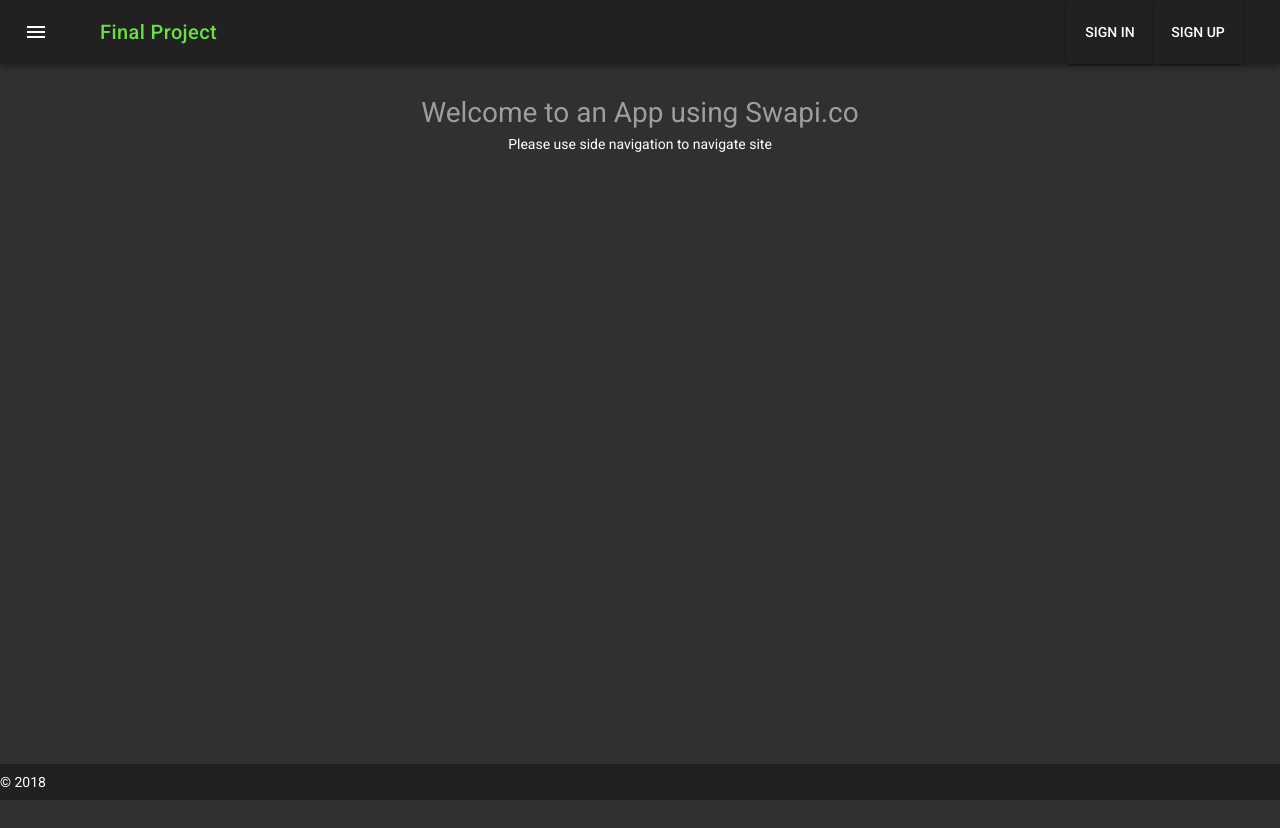
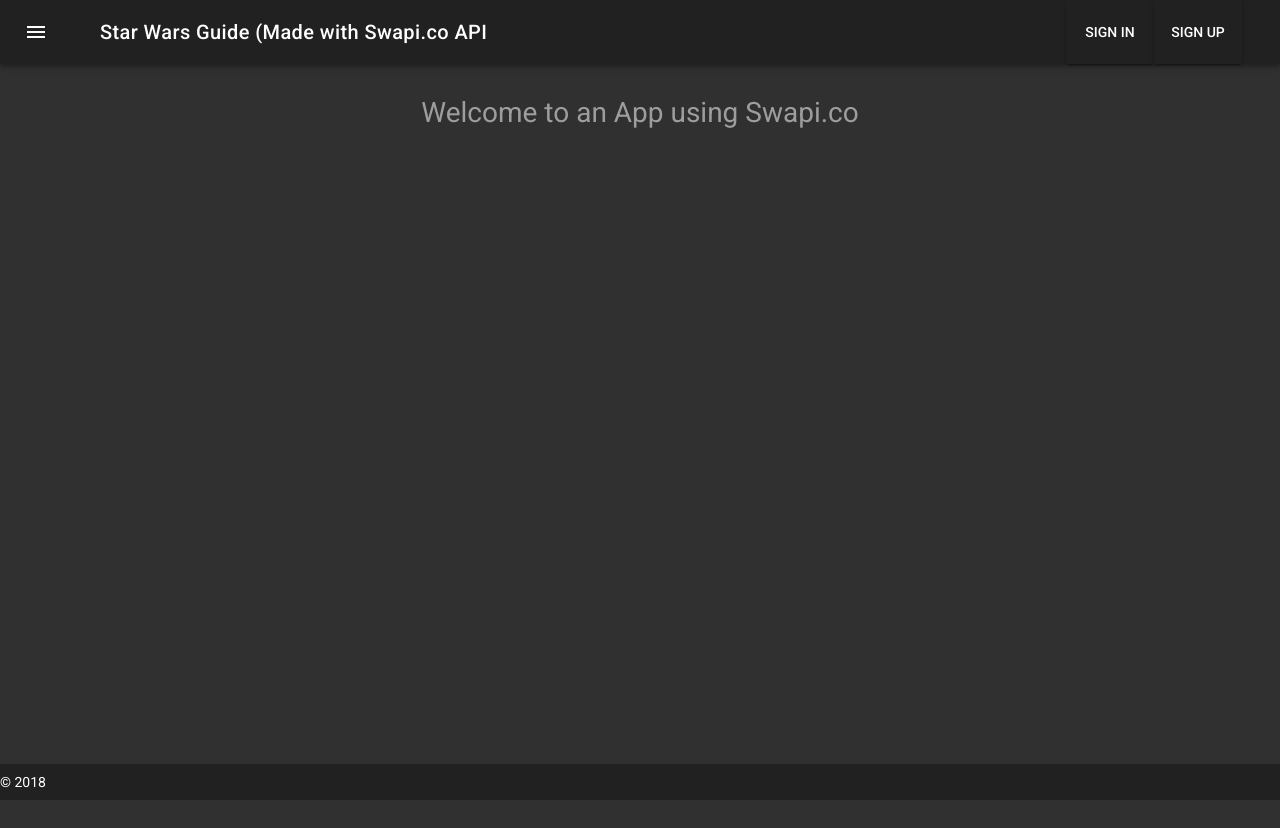
Before and after one commit to jashment/jordan-final-vue, a Vue app: page /#/ in a window 1280 px wide. Built offline with nearby package versions, Linux system fonts and the light colour scheme.

Commit message:
Changes to home and title

```diff
--- a/src/App.vue
+++ b/src/App.vue
@@ -40,7 +40,7 @@
       :clipped-left="clipped"
     >
       <v-toolbar-side-icon @click.stop="drawer = !drawer"></v-toolbar-side-icon>
-      <v-toolbar-title><router-link v-text="title" to="/" style="text-decoration: none;"></router-link></v-toolbar-title>
+      <v-toolbar-title><router-link v-text="title" to="/" style="text-decoration: none; color: white;"></router-link></v-toolbar-title>
       <v-spacer></v-spacer>
       <v-toolbar-items>
         <v-btn v-if="!auth" to="/login">Sign In</v-btn>
@@ -85,7 +85,7 @@ export default {
       miniVariant: false,
       right: true,
       rightDrawer: false,
-      title: 'Final Project',
+      title: 'Star Wars Guide (Made with Swapi.co API',
       filterText: ''
     }
   },
--- a/src/views/Home.vue
+++ b/src/views/Home.vue
@@ -5,7 +5,6 @@
 
           <div style="text-align: center;">
             <h1 class="animated infinite flash slower">Welcome to an App using Swapi.co</h1>
-            <p >Please use side navigation to navigate site</p>
           </div>
 
       </v-layout>
```
